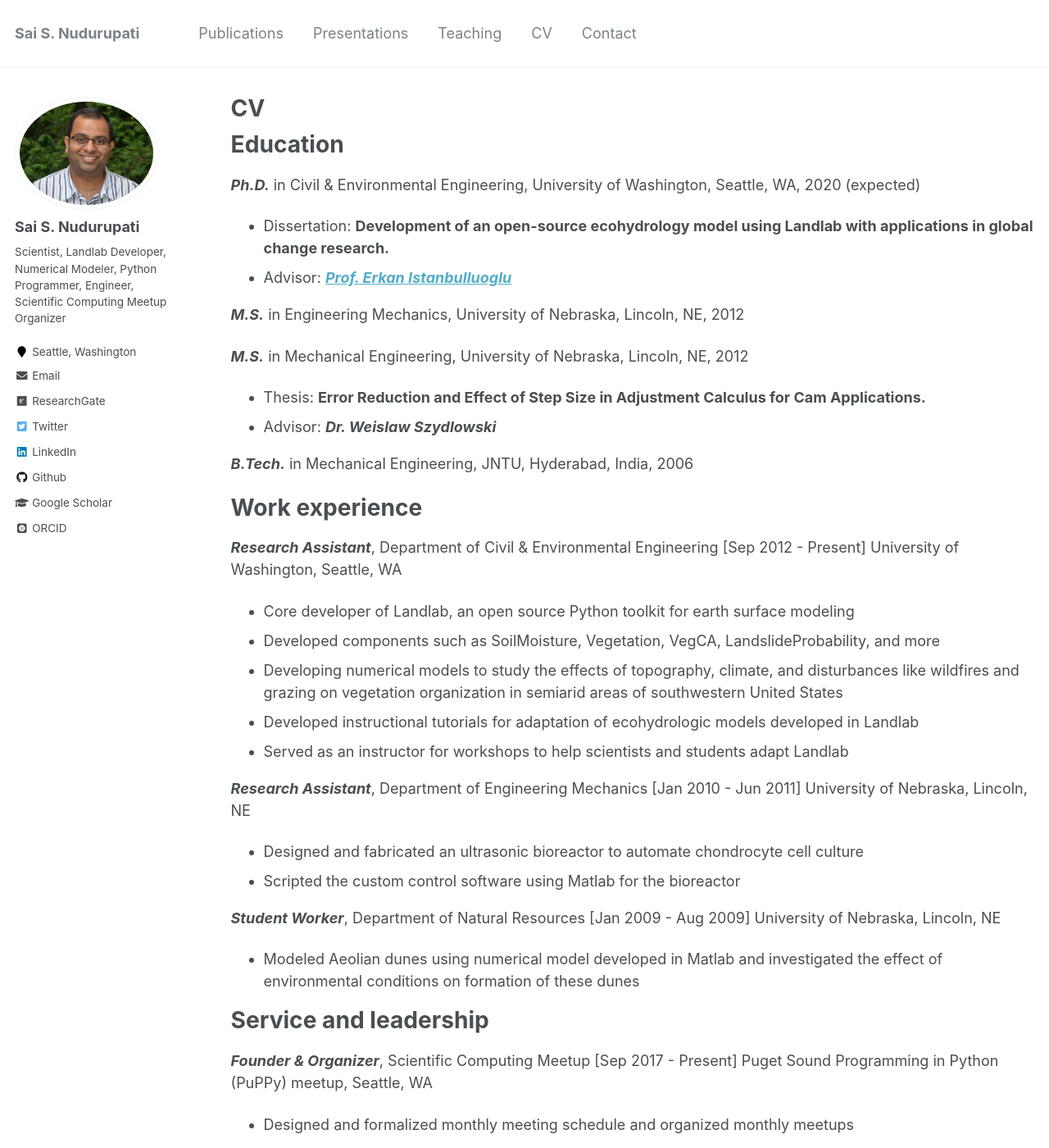
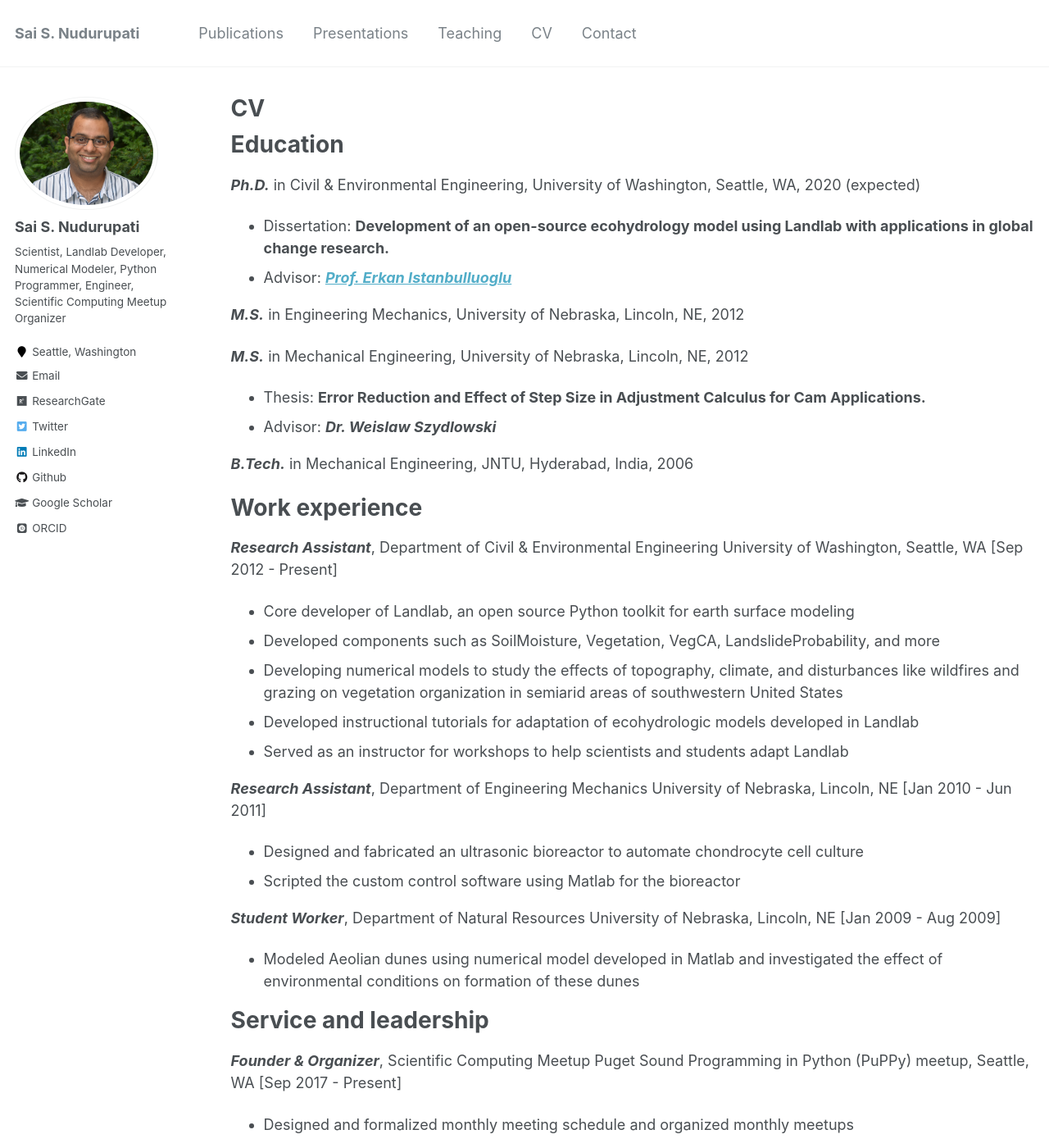
Before and after one commit to saisiddu/saisiddu.github.io, a Jekyll site: the page built from _pages/cv.md, in a window 1280 px wide and 1400 px high. Shown: the whole window at 82% size. Built offline with Jekyll 4.4.1, drawn with Linux system fonts in a browser that asks for light colours; some web fonts are replaced.

Commit message:
Update cv.md
Fixed dates.

```diff
--- a/_pages/cv.md
+++ b/_pages/cv.md
@@ -26,28 +26,28 @@ Education
 
 Work experience
 ======
-***Research Assistant***, Department of Civil & Environmental Engineering  [Sep 2012 - Present]
-University of Washington, Seattle, WA
+***Research Assistant***, Department of Civil & Environmental Engineering
+University of Washington, Seattle, WA  [Sep 2012 - Present]
 * Core developer of Landlab, an open source Python toolkit for earth surface modeling
 * Developed components such as SoilMoisture, Vegetation, VegCA, LandslideProbability, and more
 * Developing numerical models to study the effects of topography, climate, and disturbances like wildfires and grazing on vegetation organization in semiarid areas of southwestern United States
 * Developed instructional tutorials for adaptation of ecohydrologic models developed in Landlab
 * Served as an instructor for workshops to help scientists and students adapt Landlab
 
-***Research Assistant***, Department of Engineering Mechanics  [Jan 2010 - Jun 2011]
-University of Nebraska, Lincoln, NE
+***Research Assistant***, Department of Engineering Mechanics
+University of Nebraska, Lincoln, NE  [Jan 2010 - Jun 2011]
 * Designed and fabricated an ultrasonic bioreactor to automate chondrocyte cell culture
 * Scripted the custom control software using Matlab for the bioreactor
 
-***Student Worker***, Department of Natural Resources  [Jan 2009 - Aug 2009]
-University of Nebraska, Lincoln, NE
+***Student Worker***, Department of Natural Resources
+University of Nebraska, Lincoln, NE  [Jan 2009 - Aug 2009]
 * Modeled Aeolian dunes using numerical model developed in Matlab and investigated the effect of environmental conditions on formation of these dunes
 
 
 Service and leadership
 ======
-***Founder & Organizer***, Scientific Computing Meetup  [Sep 2017 - Present]
-Puget Sound Programming in Python (PuPPy) meetup, Seattle, WA
+***Founder & Organizer***, Scientific Computing Meetup
+Puget Sound Programming in Python (PuPPy) meetup, Seattle, WA  [Sep 2017 - Present]
 * Designed and formalized monthly meeting schedule and organized monthly meetups
 * Organized ‘Introduction to Machine Learning’ workshop in August 2018 and raised funds for PuPPy
 
```
